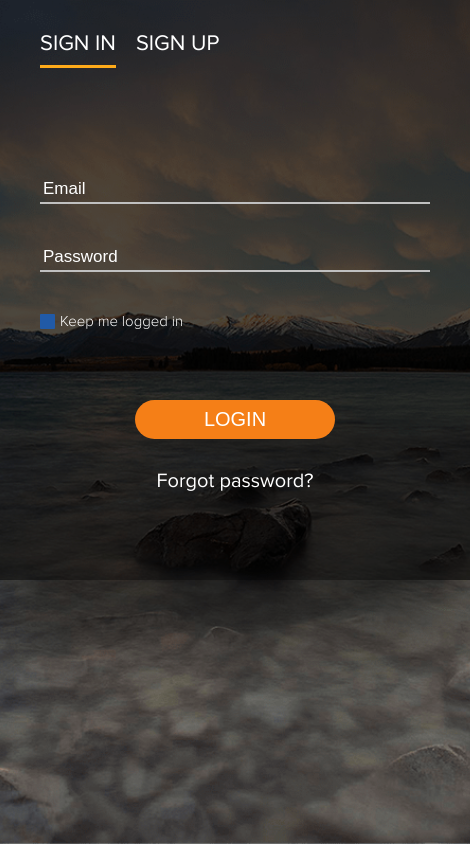
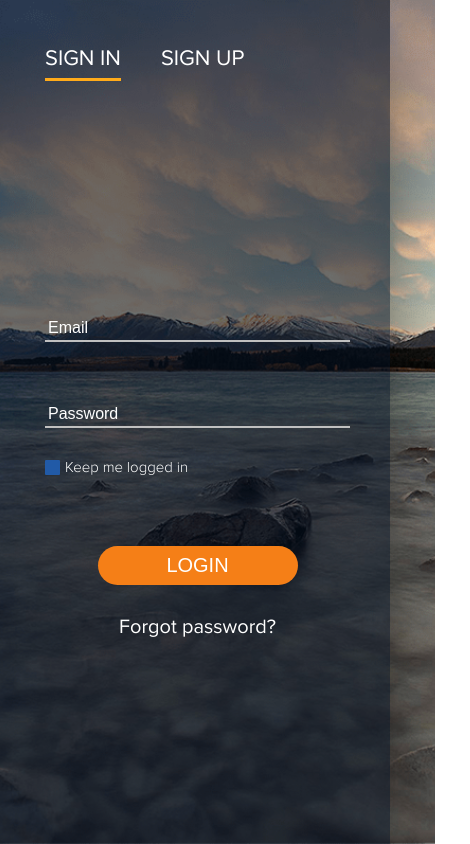
Before and after one commit to Curiosity10/html-css-registration-homework, a plain HTML site: page index.html in a window 390 px wide. Shown: the whole page, 470 px wide, since content can reach past the window. Drawn offline with Linux system fonts and the light colour scheme.

Commit message:
Fix scroll.

```diff
--- a/styles.css
+++ b/styles.css
@@ -1,7 +1,4 @@
-html,
 body {
-  width: 100%;
-  height: 100%;
   margin: 0;
   padding: 0;
   font-size: 17px;
@@ -25,10 +22,10 @@ body {
   display: flex;
   flex-wrap: wrap;
   box-sizing: border-box;
-  margin: 6% auto;
+  margin: 90px auto;
   max-width: 430px;
-  padding: 40px;
-  background-color: rgba(0, 0, 0, 0.7);
+  padding: 45px;
+  background-color: rgba(2, 14, 31, 0.58);
   box-shadow: -5px 55px 71px rgba(0, 0, 0, 0.6);
 }
 input[type='radio'] {
@@ -63,7 +60,7 @@ input[type='radio'] {
 }
 
 .tab:checked + .title {
-  padding-bottom: 5px;
+  padding-bottom: 3px;
   border-bottom: 3px solid #ffab1a;
   transition: 0.5s ease all;
 }
@@ -138,7 +135,10 @@ input:checked ~ .label .checkmark:after {
   background-color: #215aa7;
   border-radius: 1px;
 }
-
+.signIn_password,
+.signUp_password {
+  margin-bottom: 40px;
+}
 .submit {
   cursor: pointer;
   box-sizing: border-box;
@@ -162,25 +162,20 @@ input:checked ~ .label .checkmark:after {
 }
 
 @media screen and (max-width: 500px) {
-  body,
-  html {
-    width: 100%;
-    height: 100%;
-  }
   .container {
     margin: 0;
-    height: 100%;
-    width: 100%;
-    max-height: 550px;
-    padding: 30px 40px 0px 40px;
-    box-sizing: content-box;
+    height: 100vh;
+    padding: 45px 40px 0px 45px;
   }
   .title {
-    margin-right: 20px;
-    margin-bottom: 20px;
+    margin-bottom: 30px;
     height: 30px;
   }
   .input {
-    margin-bottom: 40px;
+    margin-bottom: 60px;
+  }
+  .signIn_password,
+  .signUp_password {
+    margin-bottom: 30px;
   }
 }
```
